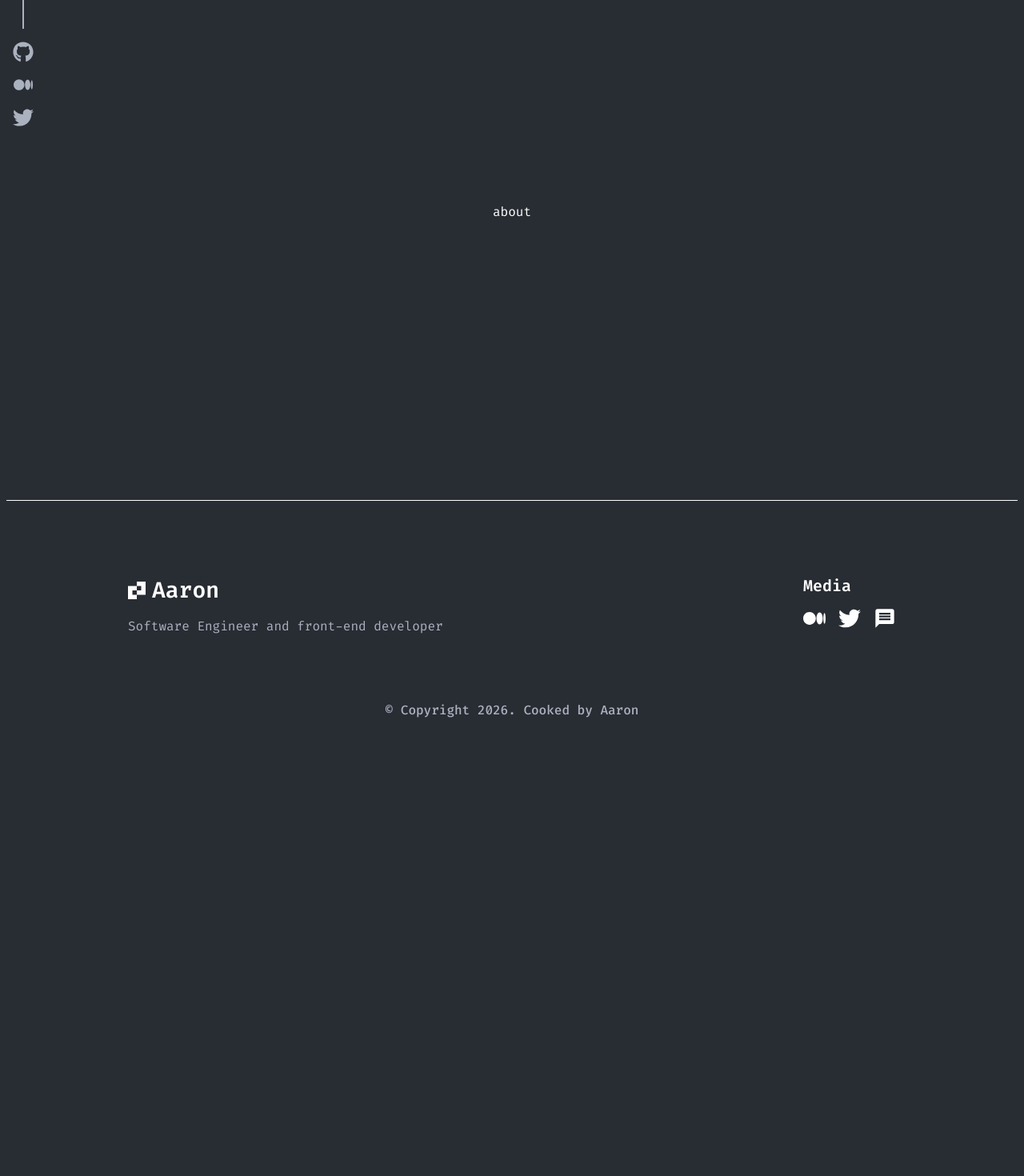
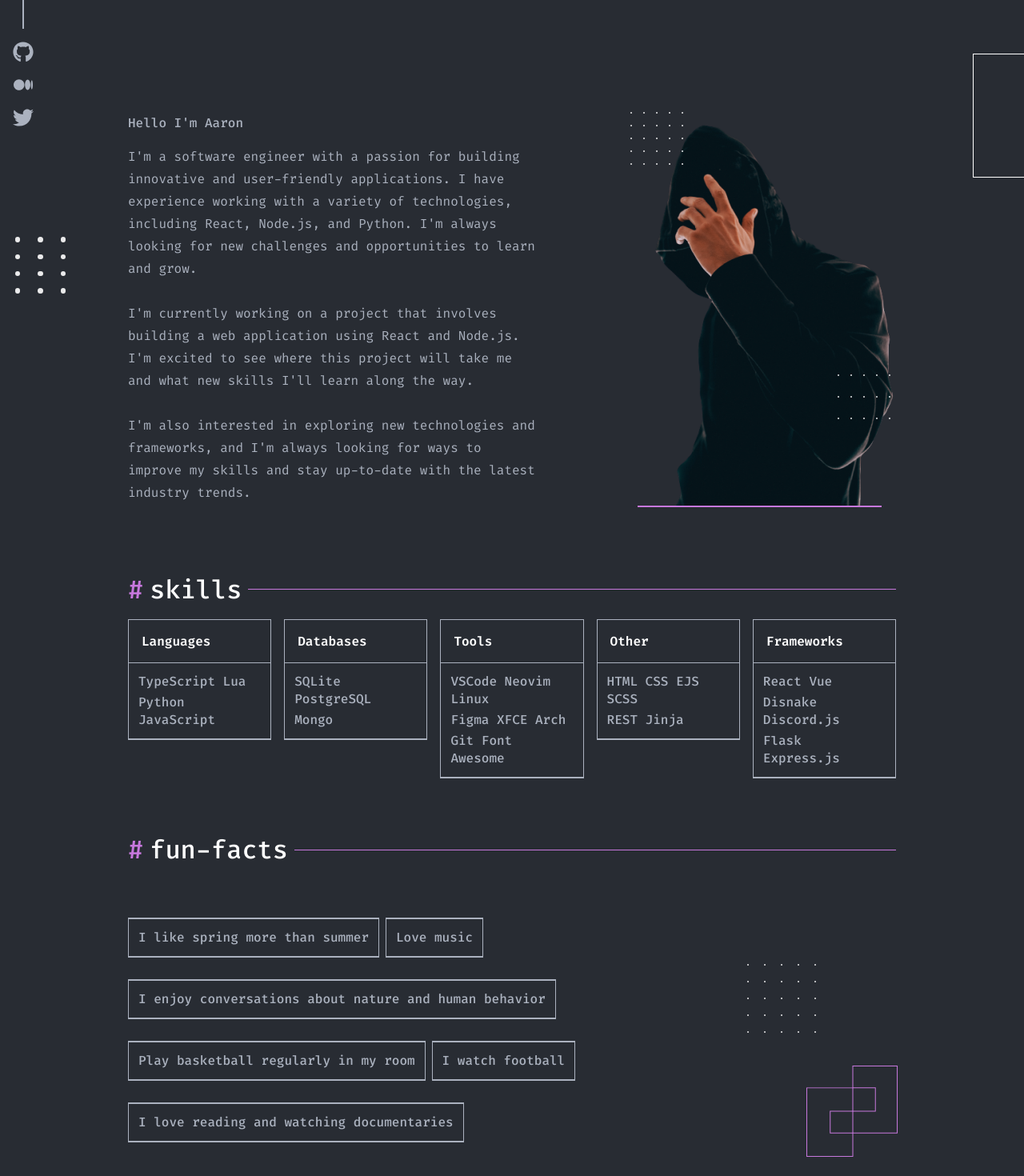
Before and after one commit to asapconet/asap-portfolio, a Next.js app: page /about in a window 1280 px wide. Shown: the part 180-1650 px from the top of the page at 80% size. Before the commit the page ends 1117 px from the top, so only its background shows below. Built offline with nearby package versions, Linux system fonts and the light colour scheme; a web font is replaced by a local one.

Commit message:
feat: add about me page

```diff
--- /dev/null
+++ b/src/components/FunCard.tsx
@@ -0,0 +1,40 @@
+import React from "react";
+
+export interface FProps {
+  facts: string[];
+}
+
+export const FunCard: React.FC<FProps> = ({ facts: funFacts }) => {
+  return (
+    <div
+      className="
+        w-max
+        border border-sec
+        h-fit
+      "
+    >
+      <div
+        className="
+          flex flex-wrap
+          gap-x-2 gap-y-1
+          border-y border-sec
+          p-3
+          paragraph-1 text-sec
+        "
+      >
+        {funFacts.map((el, idx) => (
+          <span
+            key={idx}
+            className="
+              whitespace-normal
+              break-words
+              leading-snug
+            "
+          >
+            {el}
+          </span>
+        ))}
+      </div>
+    </div>
+  );
+};
--- /dev/null
+++ b/src/components/sections/FunFacts.tsx
@@ -0,0 +1,35 @@
+import { SectionHeader } from "@/components/SectionHeader";
+import { DotGrid } from "@/components/DotGrids";
+import { MixedShapeSmall } from "@/assets/Icons/MixedShapeSmall";
+import { FunCard } from "../FunCard";
+import { funFacts } from "@/static/data/funFacts";
+
+export default function FunFacts() {
+  return (
+    <section className="flex flex-col items-start gap-4 max-w-[1024px] w-full pt-[3rem]">
+      <SectionHeader name="fun-facts" />
+
+      <div className="flex flex-col lg:flex-row gap-2 w-full mt-4 sm:mt-12 mb-32">
+        <div className="flex-1 flex flex-wrap gap-2 w-full">
+          {funFacts.map((fax, idx) => (
+            <FunCard key={idx} facts={[fax]} />
+          ))}
+        </div>
+        <div className="hidden lg:flex justify-between gap-4 pr-4 w-[30%] min-h-[285px]">
+          <div className="flex flex-col items-center justify-center gap-8">
+            <DotGrid
+              cols={5}
+              rows={5}
+              width={105}
+              height={105}
+              gap={-1}
+              className="mt-12 -ml-44"
+              dotClassName="bg-white/90"
+            />
+            <MixedShapeSmall className="mx-44" />
+          </div>
+        </div>
+      </div>
+    </section>
+  );
+}
--- a/src/components/sections/SkillsSection.tsx
+++ b/src/components/sections/SkillsSection.tsx
@@ -4,12 +4,17 @@ import { DotGrid } from "@/components/DotGrids";
 import { MixedShapeSmall } from "@/assets/Icons/MixedShapeSmall";
 import { skillsData } from "@/static/data/skills";
 
-export default function SkillsSection() {
+export default function SkillsSection({
+  withAiestetics = true,
+}: {
+  withAiestetics?: boolean;
+}) {
   return (
-    <section className="flex flex-col items-start gap-4 max-w-[1024px] w-full lg:pt-[4rem]">
+    <section className="flex flex-col items-start gap-4 max-w-[1024px] w-full pt-[4rem]">
       <SectionHeader name="skills" />
 
-      <div className="flex flex-col lg:flex-row gap-6 w-full mb-32">
+      {withAiestetics && (
+        <div className="flex flex-col lg:flex-row gap-6 w-full mt-4 mb-32">
           <div className="hidden lg:flex justify-between gap-4 max-w-[410px] pr-4 w-full min-h-[285px]">
             <div className="flex flex-col gap-8">
               <DotGrid
@@ -59,6 +64,16 @@ export default function SkillsSection() {
             ))}
           </div>
         </div>
+      )}
+      <div className="flex-1 grid grid-cols-1 sm:grid-cols-2 md:grid-cols-4 lg:grid-cols-5 gap-4">
+        {skillsData.map((skill, idx) => (
+          <SkillCard
+            key={idx}
+            skillType={skill.skillType}
+            skillSets={skill.skillSets}
+          />
+        ))}
+      </div>
     </section>
   );
 }
--- a/src/pages/about.tsx
+++ b/src/pages/about.tsx
@@ -1,9 +1,94 @@
-import React from 'react'
+import { DotGrid } from "@/components/DotGrids";
+import FunFacts from "@/components/sections/FunFacts";
+import SkillsSection from "@/components/sections/SkillsSection";
+import Image from "next/image";
+import React from "react";
 
 const about = () => {
   return (
-    <div>about</div>
-  )
-}
+    <>
+      {" "}
+      <div className="h-[150px] sm:h-[200px] w-full">
+        <DotGrid
+          cols={3}
+          rows={4}
+          width={85}
+          height={85}
+          gap={-5}
+          className="absolute left-0 mt-96 hidden xl:grid"
+          dotClassName="bg-white/90"
+        />
+        <div className="">
+          <div className="flex items-center heading-2 sm:heading-1-sm">
+            <span className="text-pri">/</span>
+            <h2 className="">about-me</h2>
+          </div>
+          <div className=" text-sec text-paragraph-1">Who am I?</div>
+        </div>
+        <div
+          className="
+          absolute -right-6
+          hidden xl:block mt-24
+          w-12 md:w-[80px] h-24 md:h-[155px] border border-white border-r-0
+        "
+        />
+      </div>
+      <section className="flex flex-col lg:flex-row justify-between gap-8 lg:gap-12 w-full">
+        <article className="flex flex-col gap-4 lg:w-[515px] mt-4 text-sec">
+          <p className="paragraph-1">Hello I&apos;m Aaron</p>
+          <p className="paragraph-1-s !leading-7 ">
+            I&apos;m a software engineer with a passion for building innovative
+            and user-friendly applications. I have experience working with a
+            variety of technologies, including React, Node.js, and Python.
+            I&apos;m always looking for new challenges and opportunities to
+            learn and grow. <br /> <br />
+            I&apos;m currently working on a project that involves building a web
+            application using React and Node.js. I&apos;m excited to see where
+            this project will take me and what new skills I&apos;ll learn along
+            the way.
+            <br />
+            <br />
+            I&apos;m also interested in exploring new technologies and
+            frameworks, and I&apos;m always looking for ways to improve my
+            skills and stay up-to-date with the latest industry trends.
+          </p>
+        </article>
 
-export default about
+        <div className="w-full sm:w-[339px] h-auto sm:h-[507px] relative mx-auto lg:mx-0">
+          <DotGrid
+            cols={5}
+            width={80}
+            height={80}
+            gap={-1}
+            className="absolute left-0 top-2 sm:w-[120px] sm:h-[120px]"
+            dotClassName="bg-white/90"
+          />
+
+          <Image
+            src="/images/aboutImage.png"
+            alt=""
+            width={339}
+            height={507}
+            className="w-full h-auto"
+          />
+
+          <DotGrid
+            cols={5}
+            rows={3}
+            width={80}
+            height={80}
+            gap={-1}
+            className="absolute right-0 bottom-24 sm:w-[120px] sm:h-[120px]"
+            dotClassName="bg-white/90"
+          />
+
+          <div className="border w-[90%] mx-auto sm:mx-4 border-pri" />
+        </div>
+      </section>
+      <SkillsSection withAiestetics={false} />
+      <FunFacts />
+    </>
+  );
+};
+
+export default about;
--- a/src/pages/projects.tsx
+++ b/src/pages/projects.tsx
@@ -17,7 +17,7 @@ export default function Projects() {
           dotClassName="bg-white/90"
         />
         <div className="">
-          <div className="heading-2 sm:heading-1-sm">
+          <div className="flex items-center heading-2 sm:heading-1-sm">
             <span className="text-pri">/</span>
             <h2 className="">projects</h2>
           </div>
--- /dev/null
+++ b/src/static/data/funFacts.ts
@@ -0,0 +1,9 @@
+export const funFacts = [
+  "I like spring more than summer",
+  "Love music",
+  "I enjoy conversations about nature and human behavior",
+
+  "Play basketball regularly in my room",
+  "I watch football",
+  "I love reading and watching documentaries",
+];
```
Lines whose indentation alone changed are shown as unchanged.
